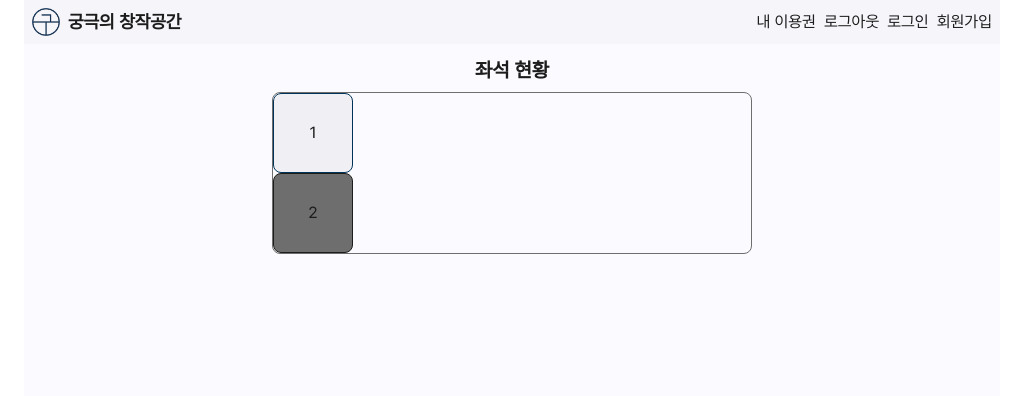
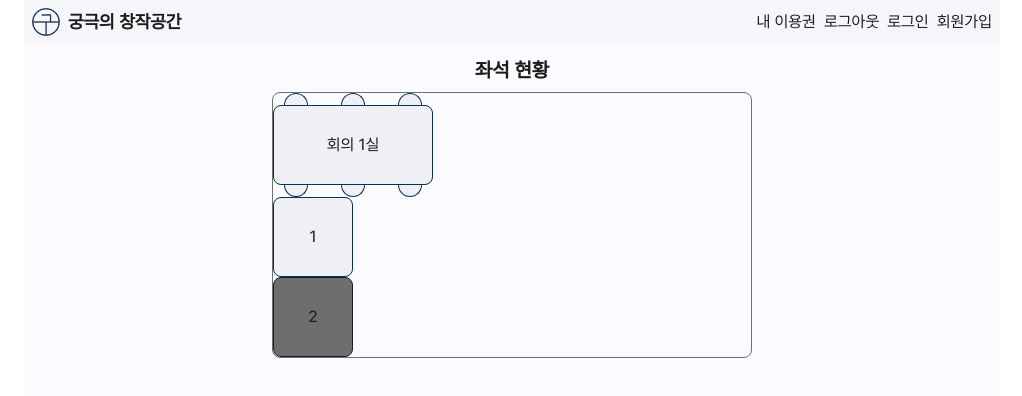
Before and after one commit to archive-xee/hot-desking-app, a Next.js app: page /bookable/seat in a window 1280 px wide. Shown: the top 396 px of the page, without its empty margins (128-1150 px from the left). Built offline with nearby package versions, Linux system fonts and the light colour scheme.

Commit message:
[Add] MeetingRoomBox 컴포넌트 추가

```diff
--- a/src/app/bookable/seat/page.tsx
+++ b/src/app/bookable/seat/page.tsx
@@ -1,11 +1,13 @@
+import MeetingRoomBox from "@/src/components/molecules/MeetingRoomBox"
 import SeatBox from "@/src/components/molecules/SeatBox"
-import { seat1, seat2 } from "@/src/models/bookable"
+import { seat1, seat2, meetingRoom1 } from "@/src/models/bookable"
 
 export default function SeatViewPage() {
   return (
     <>
       <SeatViewPageTitle />
       <SeatBoxMap>
+        <MeetingRoomBox meetingRoom={meetingRoom1}></MeetingRoomBox>
         <SeatBox seat={seat1} />
         <SeatBox seat={seat2} />
       </SeatBoxMap>
--- /dev/null
+++ b/src/components/molecules/MeetingRoomBox.tsx
@@ -0,0 +1,47 @@
+import Link from "next/link"
+import { MeetingRoomModel } from "@/src/models/bookable"
+
+const MeetingRoomBox = (props: { meetingRoom: MeetingRoomModel }) => {
+  const { meetingRoom } = props
+  const isLogin = true
+  const isUsed = meetingRoom.userId === null
+  const bgColor = isUsed ? "bg-black-100" : "bg-white-500"
+  const borderColor = isUsed ? "border-black-700" : "border-blue-700"
+  return isUsed ? (
+    <_MeetingRoomBox label={meetingRoom.id} bgColor={bgColor} borderColor={borderColor}></_MeetingRoomBox>
+  ) : (
+    <Link href={isLogin ? "/user/ticket" : "/login"}>
+      <_MeetingRoomBox label={meetingRoom.id} bgColor={bgColor} borderColor={borderColor}></_MeetingRoomBox>
+    </Link>
+  )
+}
+
+const _MeetingRoomBox = (props: { label: string; bgColor: string; borderColor: string }) => {
+  const { label, bgColor, borderColor } = props
+  return (
+    <div className="flex w-40 flex-col">
+      <div className="flex flex-row justify-around gap-3">
+        <Chair direction="up" bgColor={bgColor} borderColor={borderColor} />
+        <Chair direction="up" bgColor={bgColor} borderColor={borderColor} />
+        <Chair direction="up" bgColor={bgColor} borderColor={borderColor} />
+      </div>
+      <div className={`flex h-20 items-center justify-center rounded-lg ${bgColor} border ${borderColor}`}>
+        <h3 className="font-medium  text-black-700">회의 {label}실</h3>
+      </div>
+      <div className="flex flex-row justify-around gap-3">
+        <Chair direction="down" bgColor={bgColor} borderColor={borderColor} />
+        <Chair direction="down" bgColor={bgColor} borderColor={borderColor} />
+        <Chair direction="down" bgColor={bgColor} borderColor={borderColor} />
+      </div>
+    </div>
+  )
+}
+
+const Chair = (props: { bgColor: string; borderColor: string; direction: "up" | "down" }) => {
+  const { direction, bgColor, borderColor } = props
+  const direcion = direction === "up" ? "rounded-t-full" : "rounded-b-full"
+  const border = direction === "up" ? "border-r border-l border-t" : "border-r border-l border-b"
+  return <div className={`${bgColor} ${borderColor} h-3 w-6 ${direcion} ${border}`}></div>
+}
+
+export default MeetingRoomBox
```
